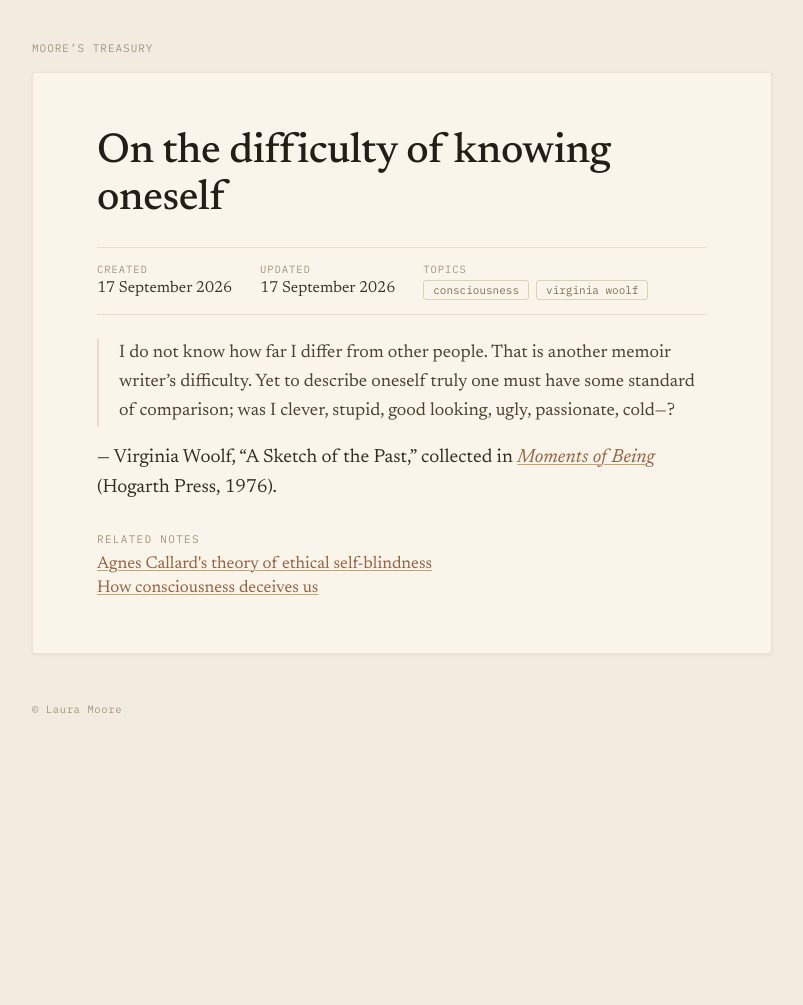
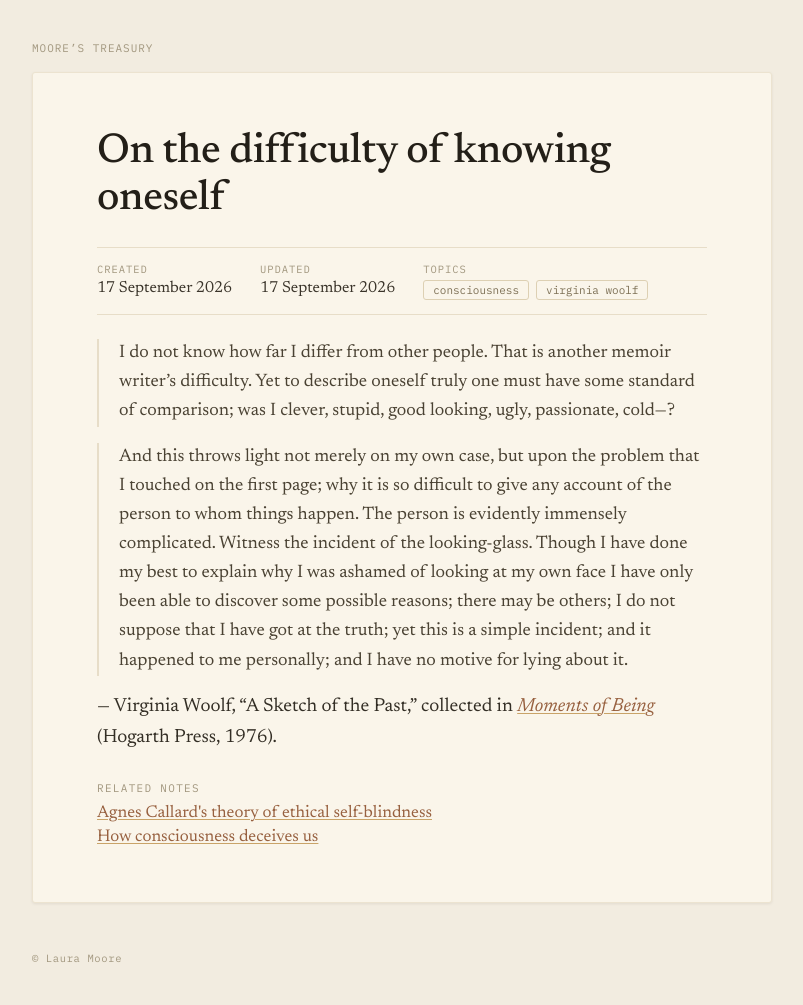
Before and after one commit to lauramoorewrites-del/treasury, a Jekyll site: the page built from _pages/on-the-difficulty-of-knowing-oneself.md, in a window 1280 px wide. Shown: the whole page, without its empty margins (238-1041 px from the left). Built offline with Jekyll 4.4.1, drawn with Linux system fonts in a browser that asks for light colours; before the commit the page ends 900 px from its top, so only the background shows below that.

Commit message:
Add second Woolf passage to on-the-difficulty-of-knowing-oneself
Co-Authored-By: Claude Opus 4.6 (1M context) <noreply@anthropic.com>

```diff
--- a/_pages/on-the-difficulty-of-knowing-oneself.md
+++ b/_pages/on-the-difficulty-of-knowing-oneself.md
@@ -14,4 +14,6 @@ related:
 
 > I do not know how far I differ from other people. That is another memoir writer's difficulty. Yet to describe oneself truly one must have some standard of comparison; was I clever, stupid, good looking, ugly, passionate, cold—?
 
+> And this throws light not merely on my own case, but upon the problem that I touched on the first page; why it is so difficult to give any account of the person to whom things happen. The person is evidently immensely complicated. Witness the incident of the looking-glass. Though I have done my best to explain why I was ashamed of looking at my own face I have only been able to discover some possible reasons; there may be others; I do not suppose that I have got at the truth; yet this is a simple incident; and it happened to me personally; and I have no motive for lying about it.
+
 — Virginia Woolf, "A Sketch of the Past," collected in [*Moments of Being*](https://bookshop.org/search?q=9780712646185) (Hogarth Press, 1976).
```
